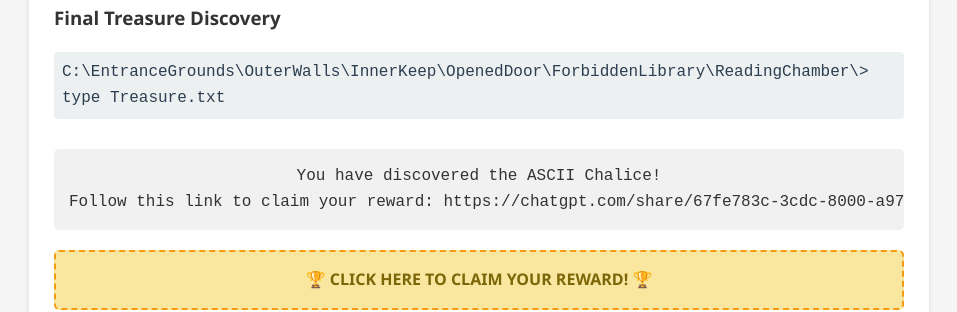
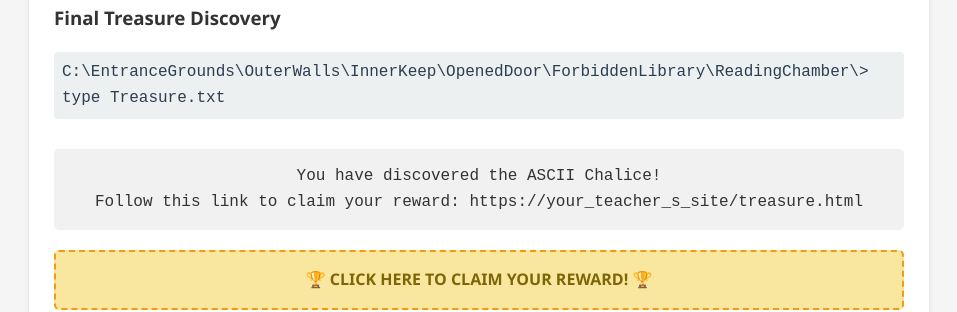
Before and after one commit to sarjukharel/assignment-second, a plain HTML site: page index.html in a window 1280 px wide. Shown: the part 2642-2954 px from the top of the page, without its empty margins (161-1118 px from the left). Drawn offline with Linux system fonts and the light colour scheme; a script that the page names is missing.

Commit message:
Update index.html

```diff
--- a/index.html
+++ b/index.html
@@ -262,9 +262,9 @@
         <h3>Final Treasure Discovery</h3>
         <div class="cmd-path">C:\EntranceGrounds\OuterWalls\InnerKeep\OpenedDoor\ForbiddenLibrary\ReadingChamber\> type Treasure.txt</div>
         <div class="treasure-content">You have discovered the ASCII Chalice!
-Follow this link to claim your reward: https://chatgpt.com/share/67fe783c-3cdc-8000-a973-4a66eac10063</div>
+Follow this link to claim your reward: https://your_teacher_s_site/treasure.html</div>
 
-        <a href="https://chatgpt.com/share/67fe783c-3cdc-8000-a973-4a66eac10063" class="treasure-link" target="_blank">🏆 CLICK HERE TO CLAIM YOUR REWARD! 🏆</a>
+        <a href="https://josuedean.github.io/ibm/treasure.html" class="treasure-link" target="_blank">🏆 CLICK HERE TO CLAIM YOUR REWARD! 🏆</a>
     </section>
 
     <section>
```
